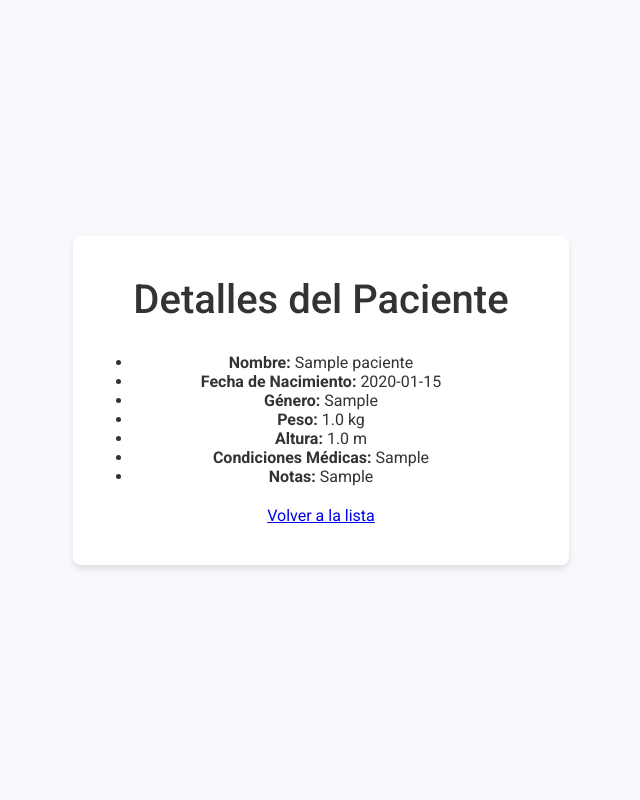
After one commit to Krieger078/proyecto_doctores, a Flask app: page /detalle_paciente/1 in a window 1280 px wide. The commit adds this page. Shown: the whole page, without its empty margins (319-959 px from the left). Run offline with Flask 3, Linux system fonts and the light colour scheme; the visitor is signed in with stand-in values (Sample User, id 1); tables that the repository leaves empty hold one stand-in row (values such as "Sample post").

Commit message:
Se añaden nuevas funciones en app.py y se modifican dos redirecciones en dos interfaces

```diff
--- a/app.py
+++ b/app.py
@@ -1,18 +1,19 @@
 from flask import Flask, render_template, request, redirect, url_for, flash, session
 from flask_sqlalchemy import SQLAlchemy
 from werkzeug.security import generate_password_hash, check_password_hash
+from datetime import datetime
 import os
 
 app = Flask(__name__)
 app.secret_key = 'tu_clave_secreta'
 
-# Acceso a mi SQL
+# Configuración de la base de datos
 app.config['SQLALCHEMY_DATABASE_URI'] = 'mysql+pymysql://root:P1ng0r1nd05@localhost/proyecto_doctores'
 app.config['SQLALCHEMY_TRACK_MODIFICATIONS'] = False
 
 db = SQLAlchemy(app)
 
-# Clase Doctor
+# Modelo del Doctor
 class User(db.Model):
     __tablename__ = 'doctores'
     id = db.Column(db.Integer, primary_key=True)
@@ -28,7 +29,7 @@ class User(db.Model):
     def __repr__(self):
         return f'<User {self.nombrecompleto}>'
 
-# Clase Paciente
+# Modelo del Paciente (con campo "activo")
 class Patient(db.Model):
     __tablename__ = 'pacientes'
     id = db.Column(db.Integer, primary_key=True)
@@ -41,6 +42,7 @@ class Patient(db.Model):
     condiciones_medicas = db.Column(db.Text, nullable=True)
     notas = db.Column(db.Text, nullable=True)
     especialidad = db.Column(db.String(100), nullable=True)
+    activo = db.Column(db.Boolean, default=True, nullable=False)  # Nuevo campo
 
     def __repr__(self):
         return f'<Patient {self.nombre}>'
@@ -76,7 +78,7 @@ def register():
         especialidad = request.form['especialidad']
         password_input = request.form['password']
 
-        # Validación 7 u 8 digitos cedula profesional
+        # Validación de 7 u 8 dígitos para la cédula profesional
         if not licencia_prof.isdigit() or not (7 <= len(licencia_prof) <= 8):
             flash('La cédula profesional debe contener 7 u 8 dígitos.', 'error')
             return redirect(url_for('register'))
@@ -104,8 +106,6 @@ def register():
             print(e)
     return render_template('register.html')
 
-
-# Dashboard del doctor
 @app.route('/dashboard')
 def dashboard():
     if 'user_id' not in session:
@@ -113,9 +113,6 @@ def dashboard():
         return redirect(url_for('login'))
     return render_template('dashboard.html')
 
-# Rutas para la gestión de pacientes
-
-# Agregar paciente
 @app.route('/agregar_paciente', methods=['GET', 'POST'])
 def agregar_paciente():
     if 'user_id' not in session:
@@ -130,10 +127,10 @@ def agregar_paciente():
         condiciones_medicas = request.form.get('condiciones_medicas')
         notas = request.form.get('notas')
 
-        from datetime import datetime
         fecha_obj = None
         if fecha_nacimiento:
             try:
+                from datetime import datetime
                 fecha_obj = datetime.strptime(fecha_nacimiento, '%Y-%m-%d').date()
             except ValueError:
                 flash('Formato de fecha incorrecto. Usa AAAA-MM-DD.', 'error')
@@ -146,6 +143,10 @@ def agregar_paciente():
             flash('El peso y la altura deben ser números.', 'error')
             return redirect(url_for('agregar_paciente'))
 
+        # Obtenemos la información del doctor que está logueado
+        doctor = User.query.get(session['user_id'])
+
+        # Al crear el paciente, asignamos la especialidad del doctor
         new_patient = Patient(
             doctor_id=session['user_id'],
             nombre=nombre,
@@ -154,8 +155,10 @@ def agregar_paciente():
             peso=peso,
             altura=altura,
             condiciones_medicas=condiciones_medicas,
-            notas=notas
+            notas=notas,
+            especialidad=doctor.especialidad  # Asignamos la especialidad del doctor
         )
+
         try:
             db.session.add(new_patient)
             db.session.commit()
@@ -167,44 +170,56 @@ def agregar_paciente():
             print(e)
     return render_template('agregar_paciente.html')
 
-# Ver pacientes
+
+# Mostrar solo pacientes activos
 @app.route('/ver_pacientes')
 def ver_pacientes():
     if 'user_id' not in session:
         flash('Debes iniciar sesión primero', 'error')
         return redirect(url_for('login'))
-    patients = Patient.query.filter_by(doctor_id=session['user_id']).all()
+    patients = Patient.query.filter_by(doctor_id=session['user_id'], activo=True).all()
     return render_template('ver_pacientes.html', patients=patients)
 
-# Eliminar pacientes (lista)
-@app.route('/eliminar_pacientes')
-def eliminar_pacientes():
+# Lista de pacientes para eliminar (sólo activos)
+@app.route('/eliminar_paciente')
+def lista_eliminar_pacientes():
     if 'user_id' not in session:
         flash('Debes iniciar sesión primero', 'error')
         return redirect(url_for('login'))
-    patients = Patient.query.filter_by(doctor_id=session['user_id']).all()
-    return render_template('eliminar_pacientes.html', patients=patients)
+    patients = Patient.query.filter_by(doctor_id=session['user_id'], activo=True).all()
+    return render_template('eliminar_paciente.html', patients=patients)
 
-# Borrar paciente
+# "Eliminar" paciente: cambiar estado a inactivo
 @app.route('/eliminar_paciente/<int:patient_id>', methods=['POST'])
 def eliminar_paciente(patient_id):
+    if 'user_id' not in session:
+        flash('Debes iniciar sesión primero', 'error')
+        return redirect(url_for('login'))
+    patient = Patient.query.filter_by(id=patient_id, doctor_id=session['user_id'], activo=True).first()
+    if not patient:
+        flash('Paciente no encontrado o ya inactivo', 'error')
+        return redirect(url_for('lista_eliminar_pacientes'))
+    try:
+        patient.activo = False  # Marcar paciente como inactivo
+        db.session.commit()
+        flash('Paciente marcado como inactivo', 'success')
+    except Exception as e:
+        db.session.rollback()
+        flash('Error al actualizar el estado del paciente', 'error')
+        print(e)
+    return redirect(url_for('lista_eliminar_pacientes'))
+
+@app.route('/detalle_paciente/<int:patient_id>')
+def detalle_paciente(patient_id):
     if 'user_id' not in session:
         flash('Debes iniciar sesión primero', 'error')
         return redirect(url_for('login'))
     patient = Patient.query.filter_by(id=patient_id, doctor_id=session['user_id']).first()
     if not patient:
         flash('Paciente no encontrado', 'error')
-        return redirect(url_for('eliminar_pacientes'))
-    try:
-        db.session.delete(patient)
-        db.session.commit()
-        flash('Paciente eliminado', 'success')
-    except Exception as e:
-        db.session.rollback()
-        flash('Error al eliminar paciente', 'error')
-    return redirect(url_for('eliminar_pacientes'))
+        return redirect(url_for('ver_pacientes'))
+    return render_template('detalle_paciente.html', patient=patient)
 
-# Cerrar sesión
 @app.route('/logout')
 def logout():
     session.pop('user_id', None)
@@ -213,5 +228,5 @@ def logout():
 
 if __name__ == '__main__':
     with app.app_context():
-        db.create_all()
+        db.create_all()  # Asegúrate de migrar o actualizar la BD si ya existe
     app.run(debug=True)
--- a/templates/dashboard.html
+++ b/templates/dashboard.html
@@ -13,7 +13,7 @@
       <div class="botones">
           <a class="btn" href="{{ url_for('agregar_paciente') }}">Agregar Paciente</a>
           <a class="btn" href="{{ url_for('ver_pacientes') }}">Ver Pacientes</a>
-          <a class="btn" href="{{ url_for('eliminar_pacientes') }}">Eliminar Pacientes</a>
+          <a class="btn" href="{{ url_for('lista_eliminar_pacientes') }}">Eliminar Pacientes</a>
       </div>
       <p class="espaciado"><a class="logout-btn" href="{{ url_for('logout') }}">Cerrar Sesión</a></p>
     </div>
--- /dev/null
+++ b/templates/detalle_paciente.html
@@ -0,0 +1,37 @@
+<!DOCTYPE html>
+<html lang="es">
+<head>
+  <meta charset="UTF-8">
+  <meta name="viewport" content="width=device-width, initial-scale=1.0">
+  <title>Detalles del Paciente</title>
+  <link href="https://fonts.googleapis.com/css?family=Roboto:300,400,500,700&display=swap" rel="stylesheet">
+  <link rel="stylesheet" href="{{ url_for('static', filename='styles.css') }}">
+</head>
+<body>
+  <div class="container">
+      <h1>Detalles del Paciente</h1>
+      <ul>
+         <li><strong>Nombre:</strong> {{ patient.nombre }}</li>
+         {% if patient.fecha_nacimiento %}
+         <li><strong>Fecha de Nacimiento:</strong> {{ patient.fecha_nacimiento }}</li>
+         {% endif %}
+         {% if patient.genero %}
+         <li><strong>Género:</strong> {{ patient.genero }}</li>
+         {% endif %}
+         {% if patient.peso %}
+         <li><strong>Peso:</strong> {{ patient.peso }} kg</li>
+         {% endif %}
+         {% if patient.altura %}
+         <li><strong>Altura:</strong> {{ patient.altura }} m</li>
+         {% endif %}
+         {% if patient.condiciones_medicas %}
+         <li><strong>Condiciones Médicas:</strong> {{ patient.condiciones_medicas }}</li>
+         {% endif %}
+         {% if patient.notas %}
+         <li><strong>Notas:</strong> {{ patient.notas }}</li>
+         {% endif %}
+      </ul>
+      <p class="espaciado"><a href="{{ url_for('ver_pacientes') }}">Volver a la lista</a></p>
+  </div>
+</body>
+</html>
```
